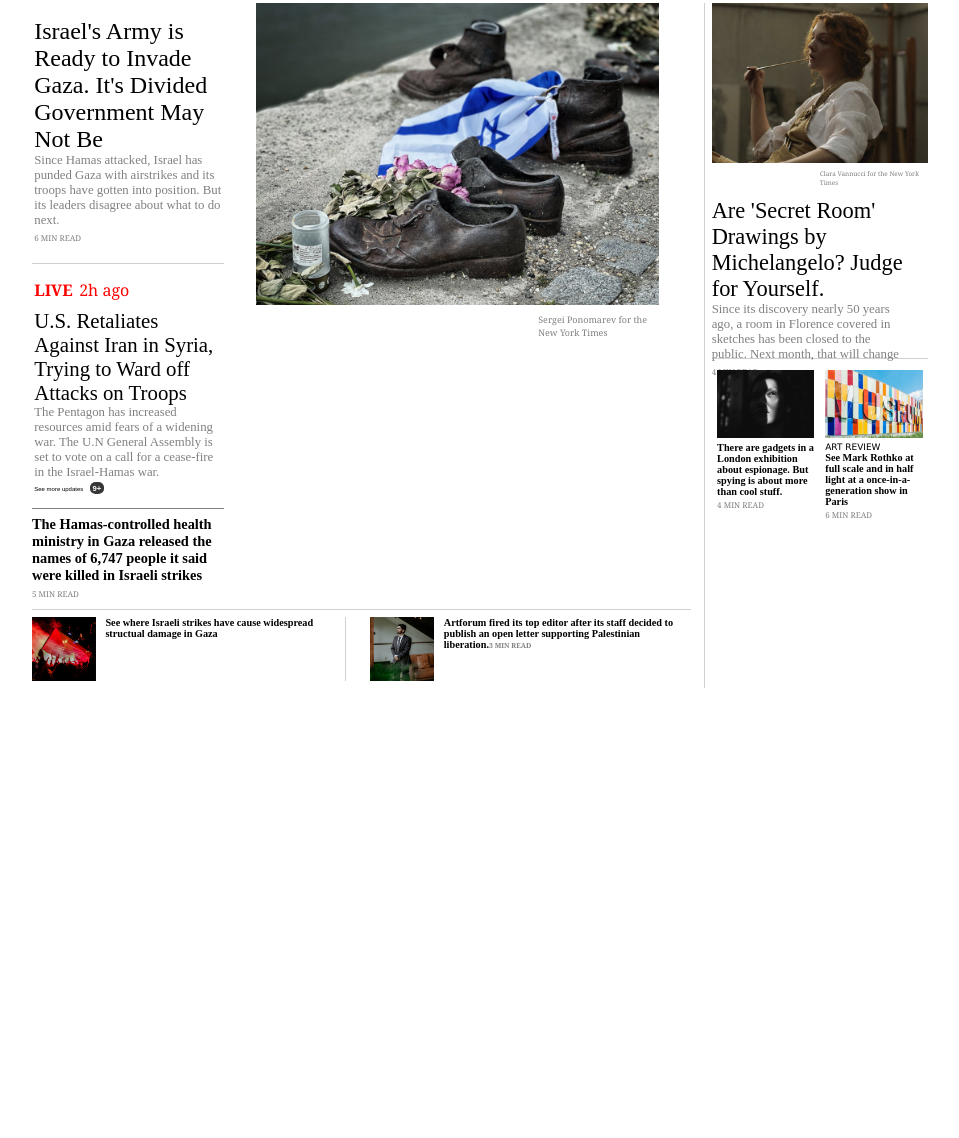
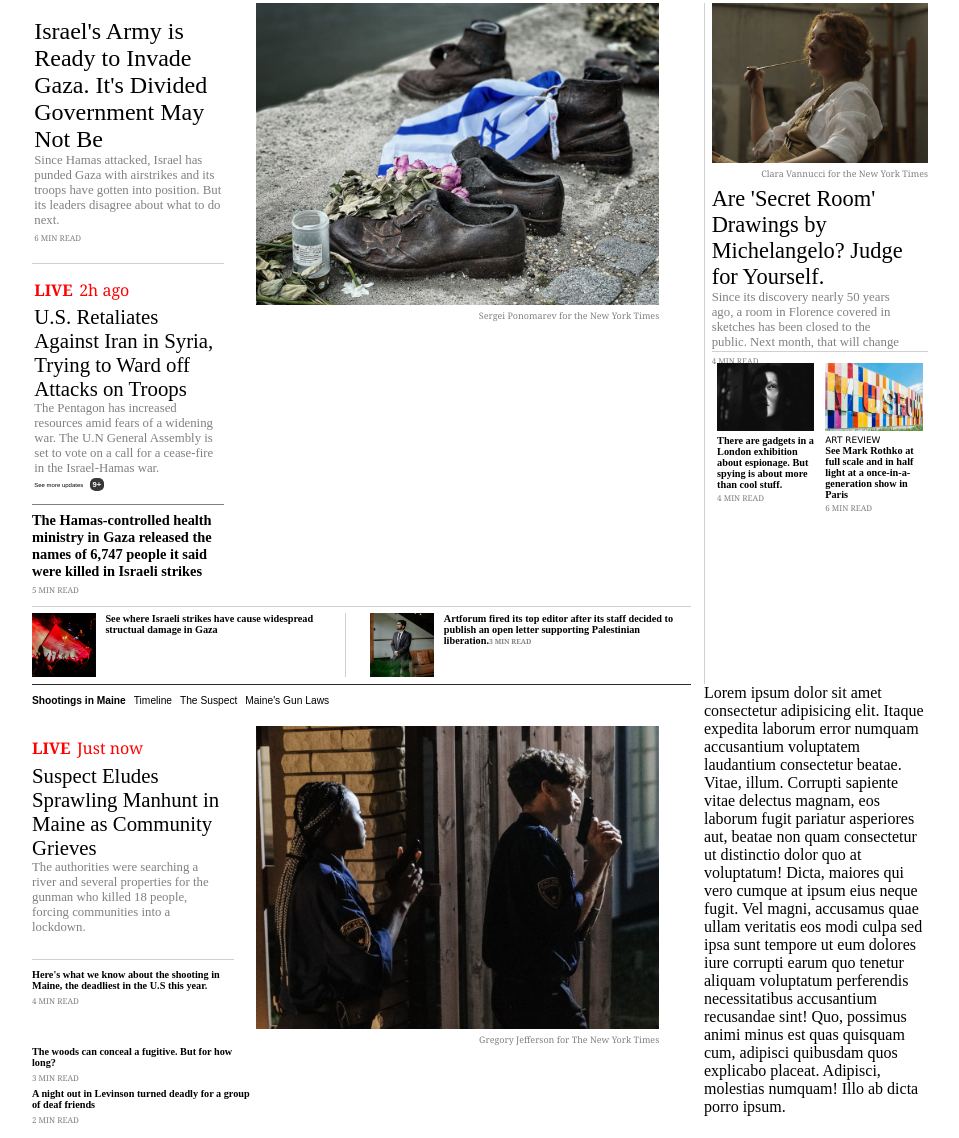
Before and after one commit to SariEllila/NY-Times-Copy, a plain HTML site: page index.html in a window 1280 px wide. Shown: the part 328-1466 px from the top of the page, without its empty margins (160-1119 px from the left). Before the commit the page ends 1025 px from the top, so only its background shows below. Drawn offline with Linux system fonts and the light colour scheme.

Commit message:
next-section

```diff
--- a/index.html
+++ b/index.html
@@ -97,8 +97,10 @@
 
     <div class="first-left">
         <div class="main-article-wrap">
-            <p id="main-article-title">Israel's Army is Ready to Invade Gaza. It's Divided Government May Not Be</p>
-            <p class="article-content">Since Hamas attacked, Israel has punded Gaza with airstrikes and its troops have gotten into position. But its leaders disagree about what to do next.</p>
+            <p id="main-article-title">Israel's Army is Ready to Invade Gaza. It's Divided Government
+                May Not Be</p>
+            <p class="article-content">Since Hamas attacked, Israel has punded Gaza with airstrikes
+                and its troops have gotten into position. But its leaders disagree about what to do next.</p>
             <p class="min-read">6 MIN READ</p>
         </div>
 
@@ -109,17 +111,20 @@
 
         <div class="article-2-wrap">
             <p id="live"><span id="live-bolded">LIVE</span>2h ago</p>
-            <p class="sub-titles">U.S. Retaliates Against Iran in Syria, Trying to Ward off Attacks on Troops</p>
-            <p class="article-content">The Pentagon has increased resources amid fears of a widening war. The U.N General Assembly is set to vote on a call for a cease-fire in the Israel-Hamas war.</p>
+            <p class="sub-titles">U.S. Retaliates Against Iran in Syria, Trying to Ward off
+                Attacks on Troops</p>
+            <p class="article-content">The Pentagon has increased resources amid fears of a
+                widening war. The U.N General Assembly is set to vote on a call for a cease-fire in
+                the Israel-Hamas war.</p>
             <p id="updates">See more updates<span id="nine">9+</span></p>
         </div>
 
         <div class="article-3-wrap">
-            <p class="article-3-text">The Hamas-controlled health ministry in Gaza released the names of 6,747 people it said were killed in Israeli strikes</p>
+            <p class="article-3-text">The Hamas-controlled health ministry in Gaza released the names of 6,747
+                people it said were killed in Israeli strikes</p>
             <p class="min-read">5 MIN READ</p>
         </div>
 
-        <div></div>
 
 <div class="bottom-grid">
             <div class="article-4-wrap">
@@ -129,9 +134,13 @@
 
             <div class="article-5-wrap">
                 <img src="./Images/business-man.jpg">
-                <p>Artforum fired its top editor after its staff decided to publish an open letter supporting Palestinian liberation.<span class="min-read-2">3 MIN READ</span></p>
+                <p>Artforum fired its top editor after its staff decided to publish an
+                    open letter supporting Palestinian liberation.<span class="min-read-2">3 MIN READ</span></p>
             </div>
 </div>
+
+
+
 </div>
 
     <!-- Main-Articles Closes -->
@@ -144,31 +153,92 @@
             <div class="side-item-1">
                 <img src="./Images/woman-art.jpg">
                 <p class="img-tag">Clara Vannucci for the New York Times</p>
-                <p id="main-side-article-title">Are 'Secret Room' Drawings by Michelangelo? Judge for Yourself.</p>
-                <p class="article-content">Since its discovery nearly 50 years ago, a room in Florence covered in sketches has been closed to the public. Next month, that will change</p>
+                <p id="main-side-article-title">Are 'Secret Room' Drawings by Michelangelo?
+                    Judge for Yourself.</p>
+                <p class="article-content">Since its discovery nearly 50 years ago, a room
+                    in Florence covered in sketches has been closed to the public. Next month,
+                    that will change</p>
                 <p class="min-read">4 MIN READ</p>
             </div>
 
             <div class="side-item-2">
                 <img src="./Images/spy-woman.jpg">
-                <p class="side-article-texts">There are gadgets in a London exhibition about espionage. But spying is about more than cool stuff.</p>
+                <p class="side-article-texts">There are gadgets in a London exhibition about
+                    espionage. But spying is about more than cool stuff.</p>
                 <p class="min-read">4 MIN READ</p>
             </div>
 
             <div class="side-item-3">
                 <img src="./Images/colorful-museum.jpg">
                 <p id="art-review-tag">ART REVIEW</p>
-                <p class="side-article-texts">See Mark Rothko at full scale and in half light at a once-in-a-generation show in Paris</p>
+                <p class="side-article-texts">See Mark Rothko at full scale and in half light
+                    at a once-in-a-generation show in Paris</p>
                 <p class="min-read">6 MIN READ</p>
             </div>
         </div>
+
+</div>
+
+        <!-- Side Articles Ends -->
+
+<div class="left-article-2">
+
+    <div class="article-2-nav">
+        <p class="item"><span id="shootings-bolded">Shootings in Maine</span></p>
+        <p class="item">Timeline</p>
+        <p class="item">The Suspect</p>
+        <p class="item">Maine's Gun Laws</p>
+    </div>
+
+    <div class="suspect-eludes">
+        <p id="live"><span id="live-bolded">LIVE</span>Just now</p>
+        <p class="sub-titles">Suspect Eludes Sprawling Manhunt in Maine as Community Grieves</p>
+        <p class="article-content">The authorities were searching a river and several properties for
+            the gunman who killed 18 people, forcing communities into a lockdown.
+        </p>
+    </div>
+
+    <div class="what-we-know">
+    <p class="side-article-texts">Here's what we know about the shooting in Maine, the deadliest in the
+        U.S this year.</p>
+    <p class="min-read">4 MIN READ</p>
+    </div>
+
+    <div class="article-2-img">
+        <img src="./Images/police.jpg">
+        <p class="img-tag-3">Gregory Jefferson for The New York Times</p>
+    </div>
+
+    <div>
+    </div>
+
+        <div class="article-2-bottom-items">
+        <div class="article-2-bottom-items">
+            <p class="side-article-texts">The woods can conceal a fugitive. But for how long?</p>
+            <p class="min-read">3 MIN READ</p>
+        </div>
+
+        <div>
+            <p class="side-article-texts">A night out in Levinson turned deadly for a group of deaf friends</p>
+            <p class="min-read">2 MIN READ</p>
+        </div>
+
+</div>
+
+
+</div>
+
+<div class="opinions">
+Lorem ipsum dolor sit amet consectetur adipisicing elit. Itaque expedita laborum error numquam accusantium voluptatem laudantium consectetur beatae. Vitae, illum. Corrupti sapiente vitae delectus magnam, eos laborum fugit pariatur asperiores aut, beatae non quam consectetur ut distinctio dolor quo at voluptatum! Dicta, maiores qui vero cumque at ipsum eius neque fugit. Vel magni, accusamus quae ullam veritatis eos modi culpa sed ipsa sunt tempore ut eum dolores iure corrupti earum quo tenetur aliquam voluptatum perferendis necessitatibus accusantium recusandae sint! Quo, possimus animi minus est quas quisquam cum, adipisci quibusdam quos explicabo placeat. Adipisci, molestias numquam! Illo ab dicta porro ipsum.
+</div>
 
     </div>
 
 </div>
 
+</div>
 
 
-</div>
+
     </body>
     </html>
--- a/styles.css
+++ b/styles.css
@@ -261,7 +261,7 @@ justify-content: end;
   .main-articles {
     display: grid;
     grid-template-columns: 3fr 1fr;
-    grid-template-rows: repeat(8 1fr);
+    grid-template-rows: auto 1fr;
     padding: 1% 0;
     border-top: 1px solid black;
     margin-top: 0.15vw;
@@ -301,10 +301,11 @@ justify-content: end;
 }
 
 .img-tag-2 {
+  display: flex;
+  justify-content: end;
     color: grey;
     font-family:Cambria, Cochin, Georgia, Times, 'Times New Roman', serif;
     font-size: 0.7vw;
-    margin: 1% 0% 0% 70%;
 }
 
 .sub-titles {
@@ -321,7 +322,7 @@ justify-content: end;
 #live {
     color: red;
     font-family:Cambria, Cochin, Georgia, Times, 'Times New Roman', serif;
-    margin-bottom: 4%;
+    margin-bottom: 2%;
 }
 
 #live-bolded {
@@ -425,10 +426,12 @@ justify-content: end;
 }
 
 .img-tag {
+  display:flex;
+  justify-content: end;
     color: grey;
     font-family:Cambria, Cochin, Georgia, Times, 'Times New Roman', serif;
-    font-size: 0.5vw;
-    margin: 1% 0% 5% 50%;
+    font-size: 0.7vw;
+    margin-bottom: 3%;
 }
 
 .side-item-2 {
@@ -457,3 +460,77 @@ justify-content: end;
     color: grey;
     padding: 2% 0;
 }
+
+
+/* LeftArticle-2 */
+
+.left-article-2 {
+  display: grid;
+  grid-template-columns: 1fr 2fr;
+  grid-template-rows: 4 1fr;
+}
+
+.article-2-nav {
+  display: flex;
+  flex-direction: row;
+  grid-column-start: 1;
+  grid-column-end: 3;
+  justify-content: start;
+  padding: 1.5% 0 3% 0;
+  border-top: solid 0.7px rgb(43, 43, 43);
+  width: 98%
+}
+
+.article-2-nav p {
+  font-family:Arial, Helvetica, sans-serif;
+  font-size: 0.8vw;
+}
+
+.suspect-eludes {
+  margin: 5% 0;
+}
+
+#shootings-bolded {
+  font-weight: bold;
+}
+
+.what-we-know {
+  grid-column-start: 1;
+  grid-column-end: 2;
+  border-top: 0.5px solid var(--border-light);
+  padding: 4% 0;
+  width: 90%;
+}
+
+.img-tag-3 {
+  display:flex;
+  justify-content: end;
+  color: grey;
+  font-family:Cambria, Cochin, Georgia, Times, 'Times New Roman', serif;
+  font-size: 0.7vw;
+}
+
+.article-2-img {
+  grid-column-start: 2;
+  grid-row-start: 2;
+  grid-row-end: 5;
+  width: 90%;
+}
+
+.item {
+  margin-right: 1.2%;
+}
+
+.item:last-child {
+  margin-right: 0;
+}
+
+.article-2-bottom {
+  display: grid;
+}
+
+.articles-2-bottom-items {
+  display: flex;
+  flex-direction: row;
+
+}
```
Also changed, not shown: Images/police.jpg (added), Images/young-man-at-door.jpg (added), 2 other files.
